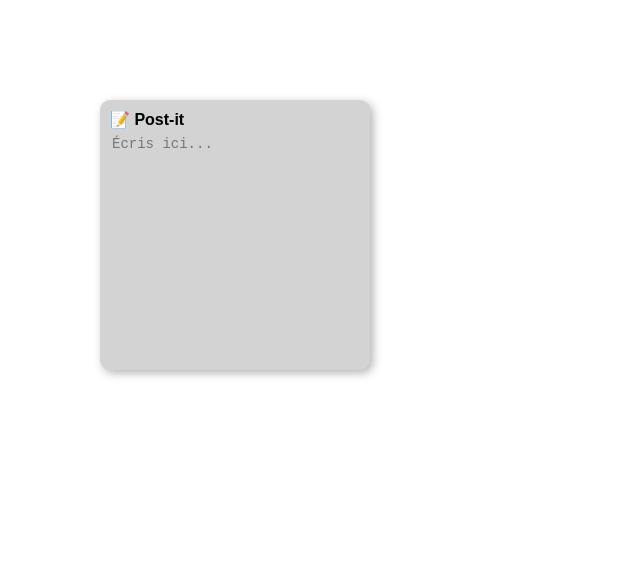
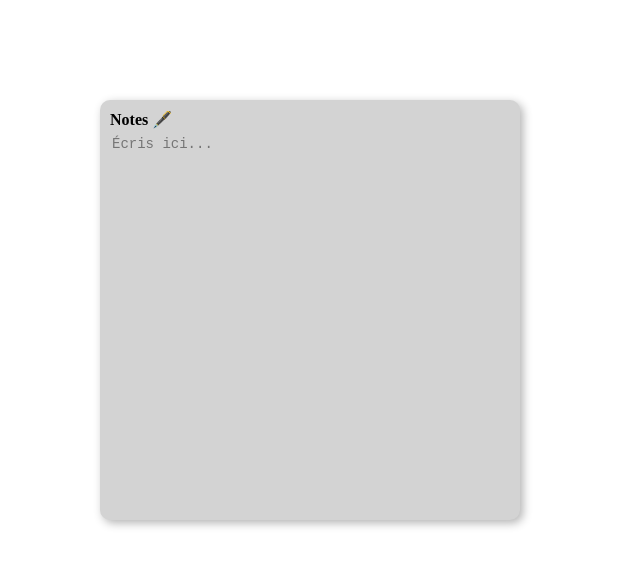
Before and after one commit to celia2322/post-it, a plain HTML site: page index.html in a window 1280 px wide. Shown: the whole page, without its empty margins (0-640 px from the left). Drawn offline with Linux system fonts and the light colour scheme.

Commit message:
Update index.html

```diff
--- a/index.html
+++ b/index.html
@@ -6,12 +6,12 @@
   <style>
     #postit {
       background-color: #d3d3d3;
-      width: 250px;
-      height: 250px;
+      width: 400px;
+      height: 400px;
       padding: 10px;
       box-shadow: 3px 3px 10px rgba(0,0,0,0.3);
       border-radius: 10px;
-      font-family: Arial, sans-serif;
+      font-family: Times New Roman, sans-serif;
       position: absolute;
       top: 100px;
       left: 100px;
@@ -38,7 +38,7 @@
 <body>
 
   <div id="postit">
-    <div class="header">📝 Post-it</div>
+    <div class="header">Notes 🖋️</div>
     <textarea id="content" placeholder="Écris ici..."></textarea>
   </div>
 
```
